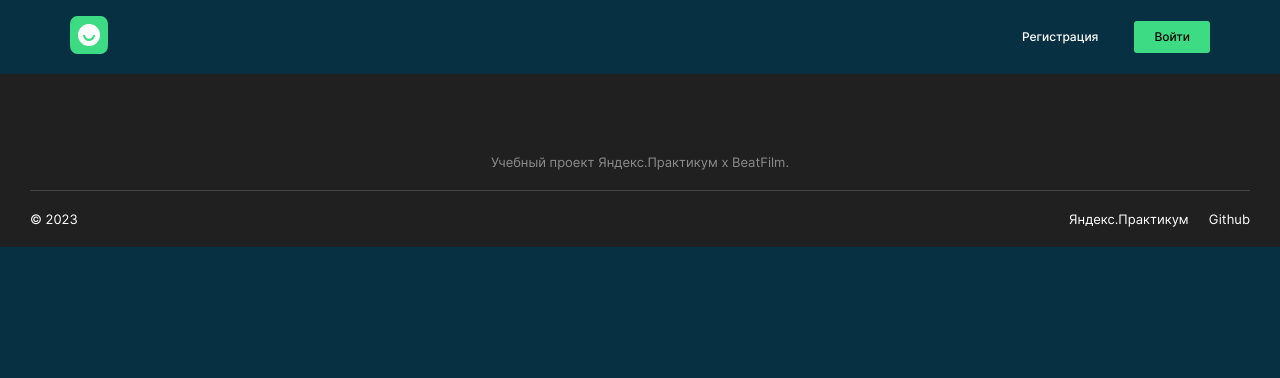
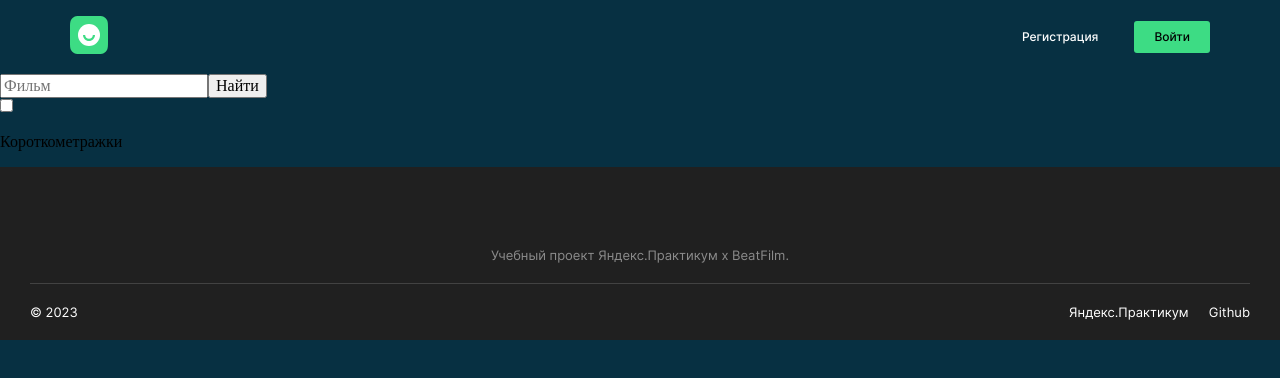
Before and after one commit to Polar-Bear777/movies-explorer-frontend, a React (Create React App) app: page /movies in a window 1280 px wide. Shown: the top 378 px of the page. Built offline with nearby package versions, Linux system fonts and the light colour scheme.

Commit message:
начал работу над компонентом searchform

```diff
--- a/src/components/Movies/Movies.js
+++ b/src/components/Movies/Movies.js
@@ -1,5 +1,6 @@
 import '../Movies/Movies.css';
 import Header from '../Header/Header';
+import SearchForm from '../Movies/SearchForm/SearchForm'
 import Footer from '../Footer/Footer'
 
 function Movies({ isloggedIn }) {
@@ -8,6 +9,7 @@ function Movies({ isloggedIn }) {
     <>
       <Header isloggedIn={isloggedIn} />
       <main>
+        <SearchForm />
       </main>
       <Footer />
     </>
--- a/src/components/Movies/SearchForm/SearchForm.css
+++ b/src/components/Movies/SearchForm/SearchForm.css
@@ -0,0 +1,17 @@
+.search-form {}
+
+.search-form__blocks {}
+
+.search-form__block-input {}
+
+.search-form__input {}
+
+.search-form__button {}
+
+.search-form__block-checkbox {}
+
+.search-form__checkbox {}
+
+.search-form__checkbox {}
+
+.search-form__checkbox-description {}
--- a/src/components/Movies/SearchForm/SearchForm.js
+++ b/src/components/Movies/SearchForm/SearchForm.js
@@ -0,0 +1,22 @@
+import './SearchForm.css';
+
+function SearchForm({ isloggedIn }) {
+
+  return (
+    <section className='search-form'>
+      <form className='search-form__blocks'>
+        <div className='search-form__block-input'>
+        <input minLength={2} maxLength={24} required placeholder='Фильм' className='search-form__input'></input>
+        <button type='submit' className='search-form__button'>Найти</button>
+        </div>
+        <div className='search-form__block-checkbox'>
+          <input type="checkbox" id="search-form__checkbox" className='search-form__checkbox'></input>
+          <label htmlFor="search-form__checkbox"></label>
+          <p className='search-form__checkbox-description'>Короткометражки</p>
+        </div>
+      </form>
+    </section>
+  )
+}
+
+export default SearchForm;
```
